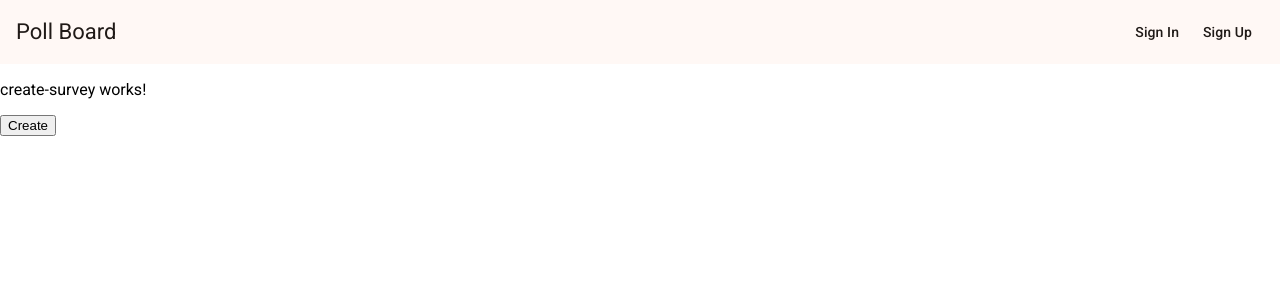
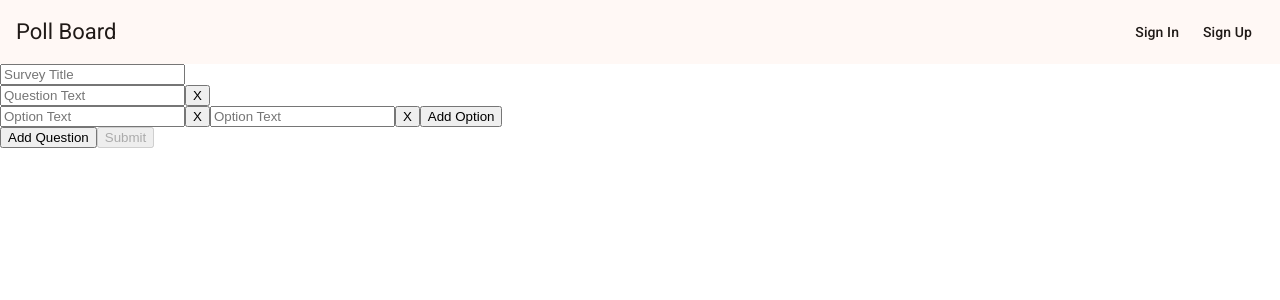
Before and after one commit to AnetaFalkowska/PollBoard, an Angular app: page /surveys in a window 1280 px wide. Shown: the top 300 px of the page. Built offline with nearby package versions, Linux system fonts and the light colour scheme.

Commit message:
feat: implement poll creation

```diff
--- a/src/app/app.routes.ts
+++ b/src/app/app.routes.ts
@@ -7,6 +7,6 @@ import { SignoutComponent } from './features/auth/signout/signout.component';
 export const routes: Routes = [
   { path: 'register', component: RegisterComponent },
   { path: '', component: SigninComponent },
-  { path: 'singnout', component: SignoutComponent },
+  { path: 'signout', component: SignoutComponent },
   { path: 'surveys', component: HomeComponent },
 ];
--- a/src/app/core/auth/auth.service.ts
+++ b/src/app/core/auth/auth.service.ts
@@ -2,7 +2,7 @@ import { HttpClient } from '@angular/common/http';
 import { Injectable } from '@angular/core';
 import { Router } from '@angular/router';
 import { BehaviorSubject, catchError, Observable, of, tap, throwError } from 'rxjs';
-
+import {jwtDecode} from 'jwt-decode';
 export interface UserCredentials {
   email: string;
   password: string;
@@ -16,6 +16,7 @@ export class AuthService {
   loggedIn$ = new BehaviorSubject<boolean>(false);
 
   constructor(private http: HttpClient, private router: Router) {
+    console.log("constructor auth service", this.isTokenValid());
     this.loggedIn$.next(this.isTokenValid());
   }
 
@@ -29,8 +30,7 @@ export class AuthService {
     try {
       const decodedToken:any = jwtDecode(token);
       const now = Math.floor(Date.now() / 1000);
-      console.log(decodedToken.expiresIn, now)
-      return decodedToken.expiresIn > now;
+      return decodedToken.exp > now;
     } catch (error) {
       return false;
     }
@@ -44,7 +44,7 @@ export class AuthService {
   setLogout() {
     localStorage.removeItem('token');
     this.loggedIn$.next(false);
-    this.router.navigateByUrl('/');
+    this.router.navigateByUrl('/signout');
   }
 
   register(credentials: UserCredentials) {
@@ -66,7 +66,3 @@ export class AuthService {
       );
   }
 }
-
-function jwtDecode(token: string): any {
-  throw new Error('Function not implemented.');
-}
--- a/src/app/features/auth/signout/signout.component.html
+++ b/src/app/features/auth/signout/signout.component.html
@@ -1 +1 @@
-<h2>Signing you out...</h2>
+<p class="signout-message">Signing you out...</p>
--- a/src/app/features/auth/signout/signout.component.scss
+++ b/src/app/features/auth/signout/signout.component.scss
@@ -0,0 +1,4 @@
+.signout-message {
+    margin: 20px auto auto 10px;
+    font-size: 16px;
+}
--- a/src/app/features/auth/signout/signout.component.ts
+++ b/src/app/features/auth/signout/signout.component.ts
@@ -10,13 +10,12 @@ import { Router } from '@angular/router';
 })
 export class SignoutComponent implements OnInit {
 
-constructor(private authService: AuthService) {
-
+constructor(private authService: AuthService, private router: Router) {
 }
 
 ngOnInit(): void {
-  this.authService.setLogout();
-
+this.authService.setLogout()
+  setTimeout(() => {this.router.navigateByUrl('/');}, 1000);
 }
 
 }
--- a/src/app/features/surveys/create-survey/create-survey.component.html
+++ b/src/app/features/surveys/create-survey/create-survey.component.html
@@ -1,2 +1,36 @@
-<p>create-survey works!</p>
-<button (click)="createSurvey()">Create</button>
+<form [formGroup]="surveyForm" (ngSubmit)="onSubmit()">
+  <input
+    type="text"
+    placeholder="Survey Title"
+    formControlName="title"
+    required
+  />
+  <div formArrayName="questions">
+    @for (question of questions.controls; track question; let i = $index ) {
+    <div [formGroupName]="i">
+      <input
+        type="text"
+        placeholder="Question Text"
+        formControlName="text"
+        required
+      />
+      <button type="button" (click)="questions.removeAt(i)">X</button>
+      <div formArrayName="options">
+        @for (option of getOptions(i).controls; track option; let j = $index ) {
+        <input
+          type="text"
+          placeholder="Option Text"
+          [formControlName]="j"
+          required
+        />
+        <button type="button" (click)="removeOption(i,j)">X</button>
+        }
+        <button type="button" (click)="addOption(i)">Add Option</button>
+      </div>
+    </div>
+    }
+  </div>
+  <button type="button" (click)="addQuestion()">Add Question</button>
+  <button type="submit" [disabled]="surveyForm.invalid">Submit</button>
+
+</form>
--- a/src/app/features/surveys/create-survey/create-survey.component.ts
+++ b/src/app/features/surveys/create-survey/create-survey.component.ts
@@ -1,5 +1,10 @@
-import { Component } from '@angular/core';
-import { FormGroup, ReactiveFormsModule } from '@angular/forms';
+import { Component, OnInit } from '@angular/core';
+import {
+  FormArray,
+  FormControl,
+  FormGroup,
+  ReactiveFormsModule,
+} from '@angular/forms';
 import { ApiService } from '../../../core/services/api.service';
 
 @Component({
@@ -8,15 +13,61 @@ import { ApiService } from '../../../core/services/api.service';
   templateUrl: './create-survey.component.html',
   styleUrl: './create-survey.component.scss',
 })
-export class CreateSurveyComponent {
+export class CreateSurveyComponent implements OnInit {
   constructor(private apiService: ApiService) {}
 
-  createSurvey() {
-    const survay = {
-      question: 'What is your favorite color?',
-      options: ['Red', 'Blue', 'Green'],
-    };
-    this.apiService.createSurvey(survay).subscribe({
+  surveyForm!: FormGroup;
+  ngOnInit(): void {
+    this.surveyForm = new FormGroup({
+      title: new FormControl(''),
+      questions: new FormArray([
+        this.createQuestion(),
+      ]),
+    });
+  }
+
+  get questions(): FormArray {
+    return this.surveyForm.get('questions') as FormArray;
+  }
+
+  getOptions(questionIndex: number): FormArray {
+  return this.questions.at(questionIndex).get('options') as FormArray;
+}
+
+  createQuestion (): FormGroup {
+    const options = new FormArray([new FormControl(''), new FormControl('')]);
+    return new FormGroup({
+      text: new FormControl(''),
+      options: options,
+    });
+  }
+
+  addQuestion(): void {
+    this.questions.push(this.createQuestion());
+  }
+
+  addOption(questionIndex: number) {
+    const options = this.questions
+      .at(questionIndex)
+      .get('options') as FormArray;
+    options.push(new FormControl(''));
+  }
+
+  // removeQuestion(index: number): void {
+  //   this.questions.removeAt(index);
+  // }
+
+  removeOption(questionIndex: number, optionIndex: number) {
+    const options = this.getOptions(questionIndex);
+    if (options.length > 2) {
+      options.removeAt(optionIndex);
+    }
+  }
+
+  onSubmit() {
+    const survey = this.surveyForm.value;
+
+    this.apiService.createSurvey(survey).subscribe({
       next: (response) => {
         console.log('Survey created successfully:', response);
       },
--- /dev/null
+++ b/src/app/survey-index/survey-index.component.html
@@ -0,0 +1 @@
+<p>survey-index works!</p>
```
Also changed, not shown: src/app/survey-index/survey-index.component.ts (added, +11 -0 lines), src/app/survey-index/survey-index.component.scss (added), 1 other file (tests, documents, lock files or other folders).
